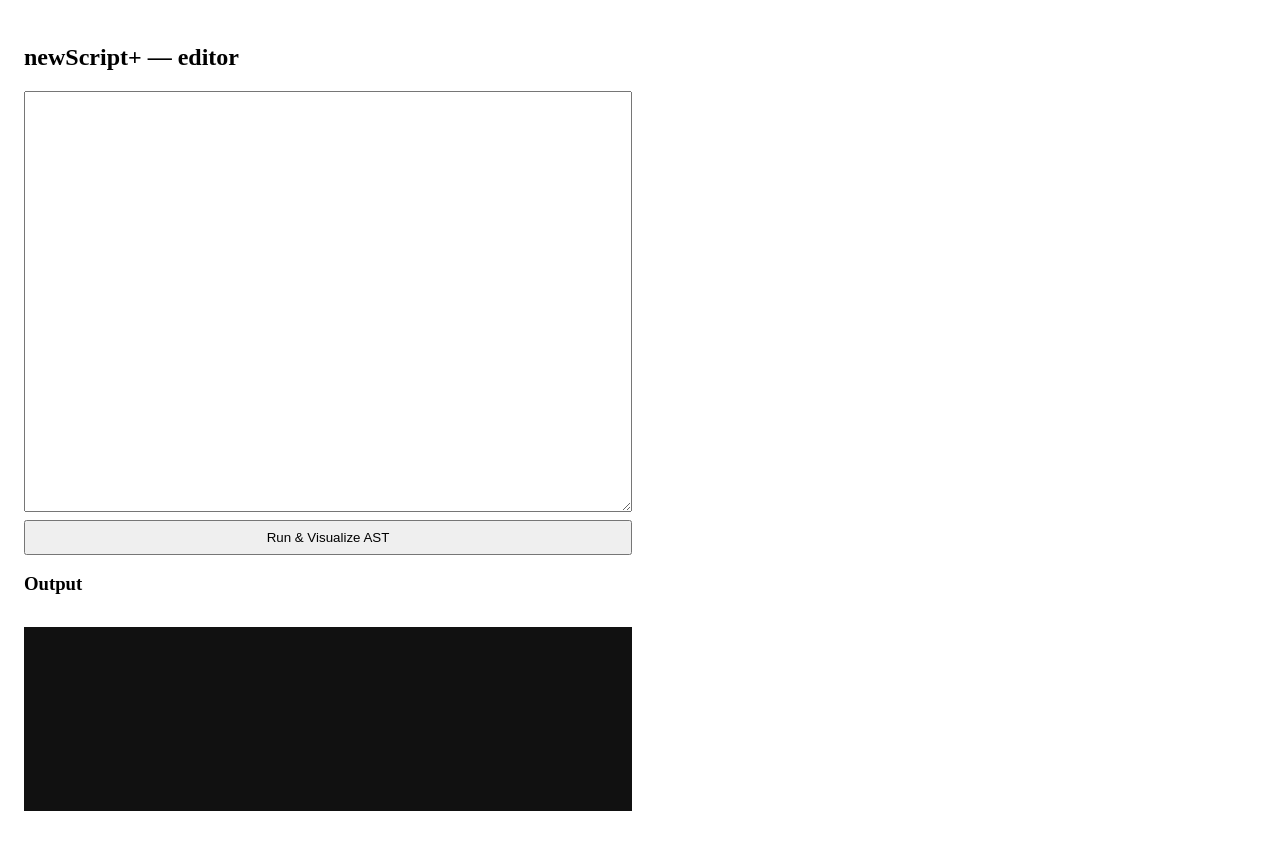
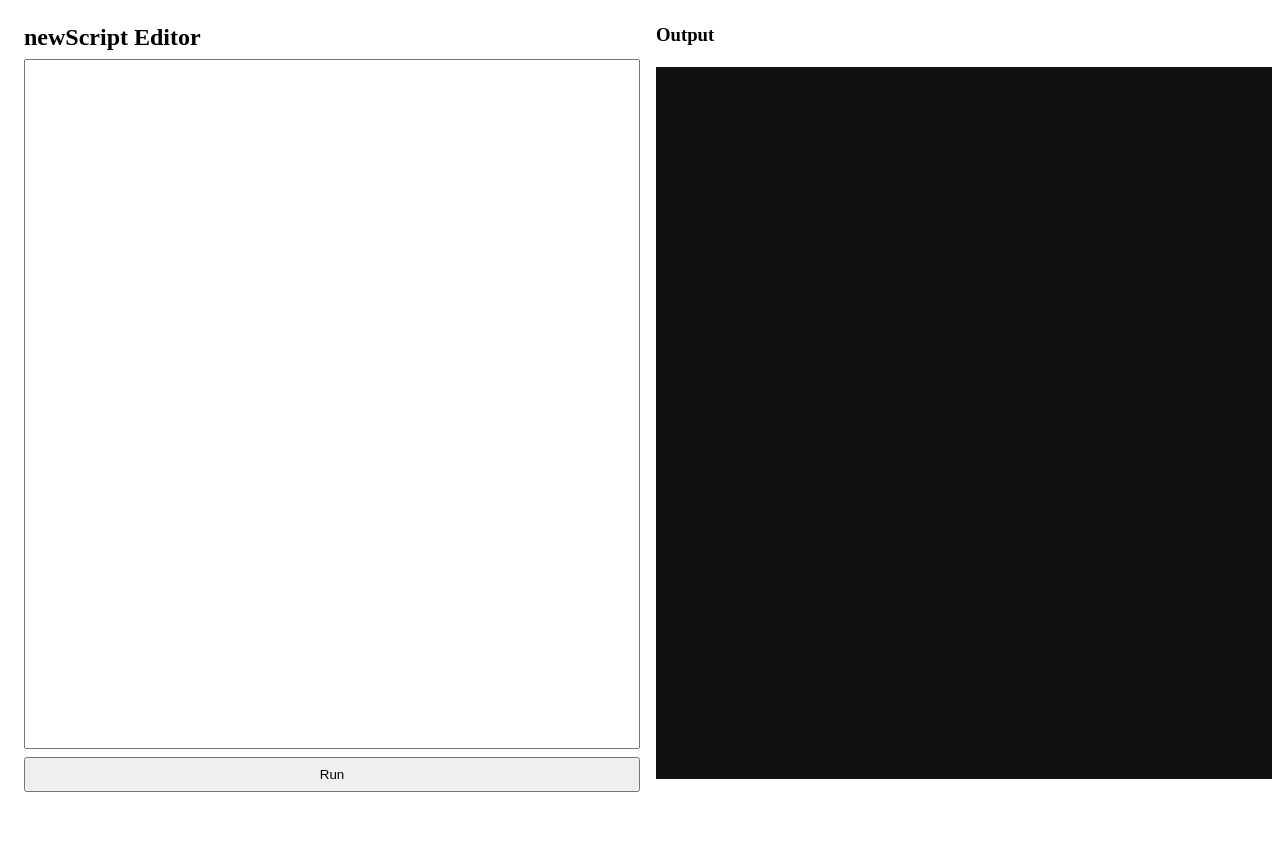
Before and after one commit to Faisal-imtiyaz123/newScript, a React (Vite) app: page / in a window 1280 px wide. After the commit the page ends 816 px from the top, so only its background shows below. Built offline with nearby package versions, Linux system fonts and the light colour scheme.

Commit message:
fixed app styling

```diff
--- a/src/App.tsx
+++ b/src/App.tsx
@@ -1,7 +1,8 @@
-import {  useState } from "react";
+import { useState } from "react";
 import { runSource } from "./compiler";
 
 const SAMPLE = ``;
+
 export default function App() {
   const [code, setCode] = useState(SAMPLE);
   const [output, setOutput] = useState<string[]>([]);
@@ -14,22 +15,72 @@ export default function App() {
       setOutput([`Error: ${e.message ?? String(e)}`]);
     }
   };
-  console.log(output)
+
   return (
-    <div style={{ display: "grid", gridTemplateColumns: "1fr 1fr", gap: 16, height: "100vh", padding: 16 }}>
-      <div style={{ display: "flex", flexDirection: "column", height: "100%" }}>
-        <h2>newScript+ — editor</h2>
+    <div
+      style={{
+        display: "flex",
+        flexDirection: "row",
+        width: "100vw",
+        height: "100vh",
+        gap: 16,
+        padding: 16,
+        boxSizing: "border-box",
+      }}
+    >
+      {/* Editor */}
+      <div
+        style={{
+          flex: 1,
+          display: "flex",
+          flexDirection: "column",
+        }}
+      >
+        <h2 style={{ margin: 0, marginBottom: 8 }}>newScript Editor</h2>
         <textarea
           value={code}
           onChange={(e) => setCode(e.target.value)}
-          style={{ flex: 1, fontFamily: "monospace", fontSize: 14, padding: 12 }}
+          style={{
+            flex: 1,
+            fontFamily: "monospace",
+            fontSize: 14,
+            padding: 12,
+            resize: "none",
+          }}
         />
-        <button onClick={handleRun} style={{ marginTop: 8, padding: "8px 12px" }}>
-          Run & Visualize AST
+        <button
+          onClick={handleRun}
+          style={{
+            marginTop: 8,
+            padding: "8px 12px",
+            alignSelf: "flex-start",
+            width:"100%"
+          }}
+        >
+          Run
         </button>
-        <h3>Output</h3>
-        <pre style={{ background: "#111", color: "#0f0", padding: 12, minHeight: 160, whiteSpace: "pre-wrap" }}>
-{output.join("\n")}
+      </div>
+
+      {/* Output */}
+      <div
+        style={{
+          flex: 1,
+          display: "flex",
+          flexDirection: "column",
+        }}
+      >
+        <h3 style={{ margin: 0, marginBottom: 8 }}>Output</h3>
+        <pre
+          style={{
+            flex: 1,
+            background: "#111",
+            color: "#0f0",
+            padding: 12,
+            whiteSpace: "pre-wrap",
+            overflow: "auto",
+          }}
+        >
+          {output.join("\n")}
         </pre>
       </div>
     </div>
```
